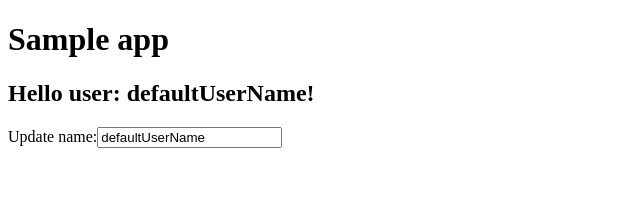
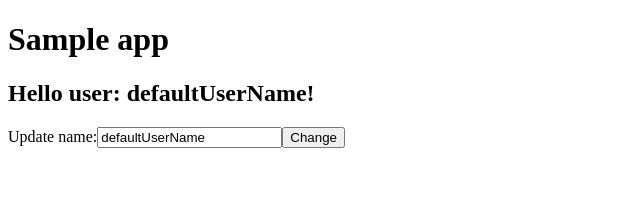
Before and after one commit to minhkhiemm/typescript-react, a React app: page / in a window 1280 px wide. Shown: the top 217 px of the page, without its empty margins (0-640 px from the left). Built offline with nearby package versions, Linux system fonts and the light colour scheme.

Commit message:
username now can hit button change username

```diff
--- a/src/app.tsx
+++ b/src/app.tsx
@@ -5,13 +5,13 @@ import { NameEditComponent } from "./nameEdit";
 export const App = () => {
     const [name, setName] = React.useState('defaultUserName');
 
-    const setUsernameState = (event: React.ChangeEvent<HTMLInputElement>) => {
-        setName(event.target.value);
+    const setUsernameState = (newName: string) => {
+        setName(newName);
     }
     return (
         <>
             <HelloComponent userName={name} />
-            <NameEditComponent userName={name} onChange={setUsernameState} />
+            <NameEditComponent initialUserName={name} onNameUpdated={setUsernameState} />
         </>
     )
 }
--- a/src/nameEdit.tsx
+++ b/src/nameEdit.tsx
@@ -1,13 +1,26 @@
 import * as React from "react";
 
 interface Props {
-    userName: string,
-    onChange: (e: React.ChangeEvent<HTMLInputElement>) => void;
+    initialUserName: string;
+    onNameUpdated: (newName: string) => any;
 }
 
-export const NameEditComponent = (props: Props) => (
-    <>
-        <label>Update name:</label>
-        <input type="text" value={props.userName} onChange={props.onChange} />
-    </>
-)
+export const NameEditComponent = (props: Props) => {
+    const [editingName, setEditingName] = React.useState(props.initialUserName);
+
+    const onChange = (e: React.ChangeEvent<HTMLInputElement>) => {
+        setEditingName(e.target.value);
+    }
+
+    const onNameSubmit = (event: any): any => {
+        props.onNameUpdated(editingName);
+    }
+
+    return (
+        <>
+            <label>Update name:</label>
+            <input type="text" value={editingName} onChange={onChange} />
+            <button onClick={onNameSubmit}>Change</button>
+        </>
+    )
+}
```
